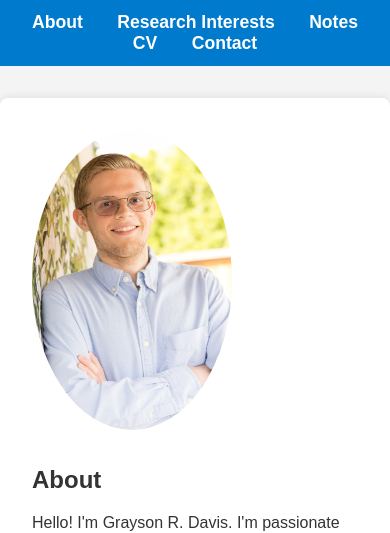
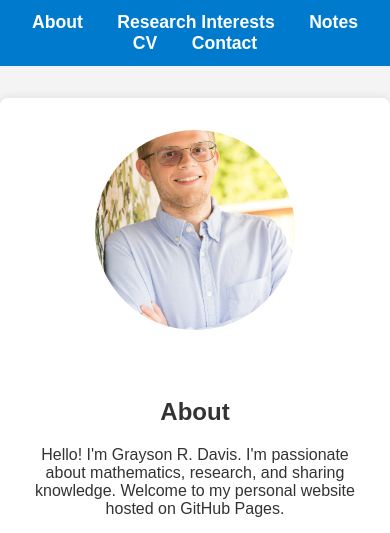
Before and after one commit to graysonrdavis/graysonrdavis.github.io, a plain HTML site: page index.html in a window 390 px wide. Shown: the part 300-833 px from the top of the page. Drawn offline with Linux system fonts and the light colour scheme.

Commit message:
updatedcommit

```diff
--- a/index.html
+++ b/index.html
@@ -41,7 +41,7 @@
       font-size: 1.1rem;
     }
     main {
-      max-width: 900px;
+      max-width: 1000px;
       margin: 2rem auto;
       background: white;
       padding: 2rem;
@@ -53,21 +53,35 @@
     }
     #about {
       display: flex;
-      flex-wrap: wrap;
       align-items: center;
+      gap: 2rem;
     }
     #about img {
       width: 200px;
+      height: 200px;
+      object-fit: cover;
       border-radius: 50%;
-      margin-right: 2rem;
-      margin-bottom: 1rem;
-      object-fit: cover;
+      flex-shrink: 0;
+    }
+    #about-text {
+      flex: 1;
     }
     footer {
       text-align: center;
       margin: 2rem 0;
       font-size: 0.9em;
       color: #777;
+    }
+
+    /* Make the layout adjust nicely on small screens */
+    @media (max-width: 768px) {
+      #about {
+        flex-direction: column;
+        text-align: center;
+      }
+      #about img {
+        margin-bottom: 1rem;
+      }
     }
   </style>
 </head>
@@ -88,7 +102,7 @@
   <main>
     <section id="about">
       <img src="headshot.jpg" alt="Grayson R. Davis headshot">
-      <div>
+      <div id="about-text">
         <h2>About</h2>
         <p>Hello! I'm Grayson R. Davis. I'm passionate about mathematics, research, and sharing knowledge. Welcome to my personal website hosted on GitHub Pages.</p>
       </div>
```
